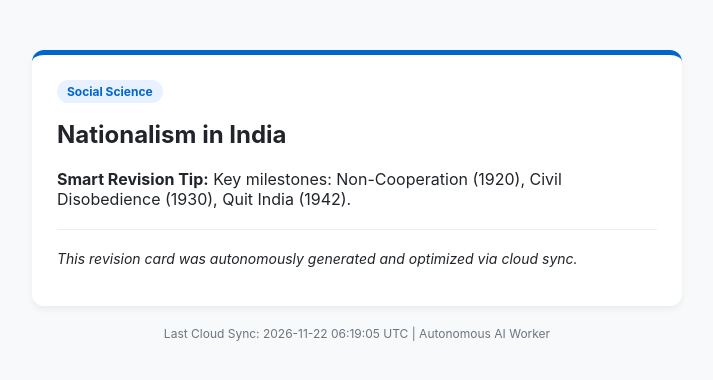
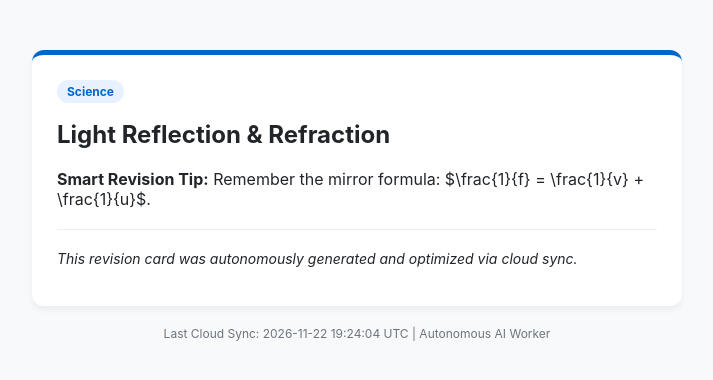
Before and after one commit to r4513049-bot/ai-auto-worker, a plain HTML site: page index.html in a window 1280 px wide. Shown: the whole page, without its empty margins (283-996 px from the left). Drawn offline with Linux system fonts and the light colour scheme.

Commit message:
Auto-update index.html via cloud worker [skip ci]

```diff
--- a/index.html
+++ b/index.html
@@ -4,7 +4,7 @@
 <head>
     <meta charset="UTF-8">
     <meta name="viewport" content="width=device-width, initial-scale=1.0">
-    <title>Daily Quick Revision Hub - Social Science</title>
+    <title>Daily Quick Revision Hub - Science</title>
     <style>
         body { font-family: -apple-system, BlinkMacSystemFont, 'Segoe UI', Roboto, sans-serif; max-width: 650px; margin: 30px auto; padding: 20px; background: #f8f9fa; color: #212529; }
         .card { background: #ffffff; padding: 25px; border-radius: 12px; box-shadow: 0 4px 6px rgba(0,0,0,0.05); border-top: 5px solid #0066cc; }
@@ -14,14 +14,14 @@
 </head>
 <body>
     <div class="card">
-        <span class="badge">Social Science</span>
-        <h2>Nationalism in India</h2>
-        <p><strong>Smart Revision Tip:</strong> Key milestones: Non-Cooperation (1920), Civil Disobedience (1930), Quit India (1942).</p>
+        <span class="badge">Science</span>
+        <h2>Light Reflection & Refraction</h2>
+        <p><strong>Smart Revision Tip:</strong> Remember the mirror formula: $\frac{1}{f} = \frac{1}{v} + \frac{1}{u}$.</p>
         <hr style="border:0; border-top:1px solid #eee; margin:20px 0;">
         <p style="font-size: 14px;"><em>This revision card was autonomously generated and optimized via cloud sync.</em></p>
     </div>
     <div class="footer">
-        Last Cloud Sync: 2026-11-22 06:19:05 UTC | Autonomous AI Worker
+        Last Cloud Sync: 2026-11-22 19:24:04 UTC | Autonomous AI Worker
     </div>
 </body>
 </html>
```
